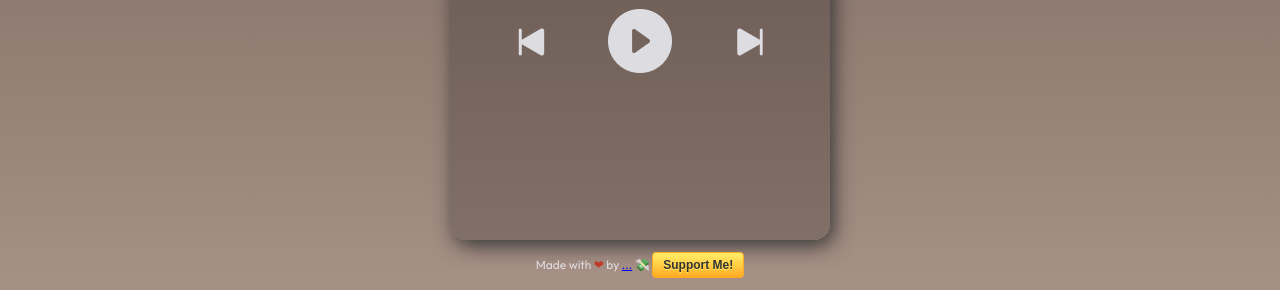
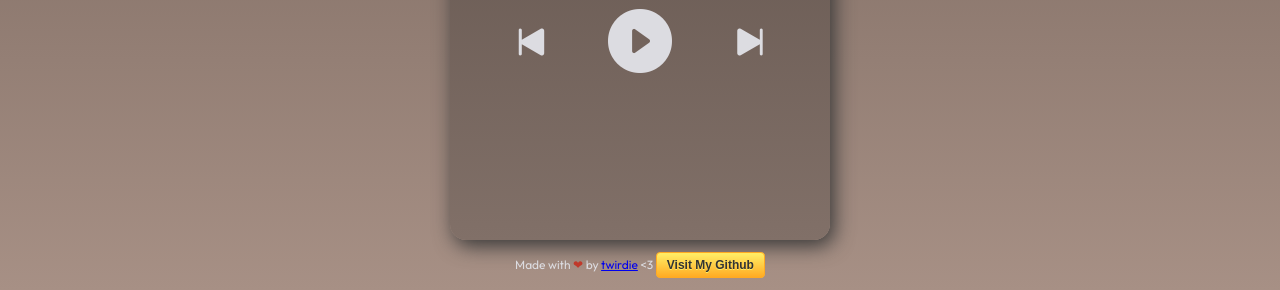
Before and after one commit to twirdie/twirdie1337.github.io, a plain HTML site: page index.html in a window 1280 px wide. Shown: the part 510-800 px from the top of the page. Drawn offline with nearby package versions, Linux system fonts and the light colour scheme; a web font is replaced by a local one.

Commit message:
Update index.html

```diff
--- a/index.html
+++ b/index.html
@@ -34,5 +34,5 @@
 </html>
 <div>
   <style>.made-with-love{font-size: 12px;}.heart{font-style: normal;font-weight: 500;color: #C0392B;}.support-me {background:linear-gradient(to bottom, #ffec64 5%, #ffab23 100%); background-color:#ffec64;border-radius:4px;border:1px solid #ffaa22;display:inline-block;cursor:pointer;color:#333333 !important;font-family:Arial;font-size:12px;line-height:1em;font-weight:bold;padding:6px 10px;text-decoration:none;text-shadow:0px 1px 0px #ffee66;}.support-me:hover {text-decoration:none;}.support-me:active {opacity: .8;}</style>
-  <p class="made-with-love">Made with <i class="heart" aria-label="love">&#10084;</i> by <a href="twirdie1337">...</a> 💸 <a class="support-me" href="https://www.paypal.com/paypalme/twirdie1337">Support Me!</a></p>
+  <p class="made-with-love">Made with <i class="heart" aria-label="love">&#10084;</i> by <a href="https://github.com/twirdie">twirdie</a> <3 <a class="support-me" href="https://github.com/twirdie">Visit My Github</a></p>
 </div>
```
